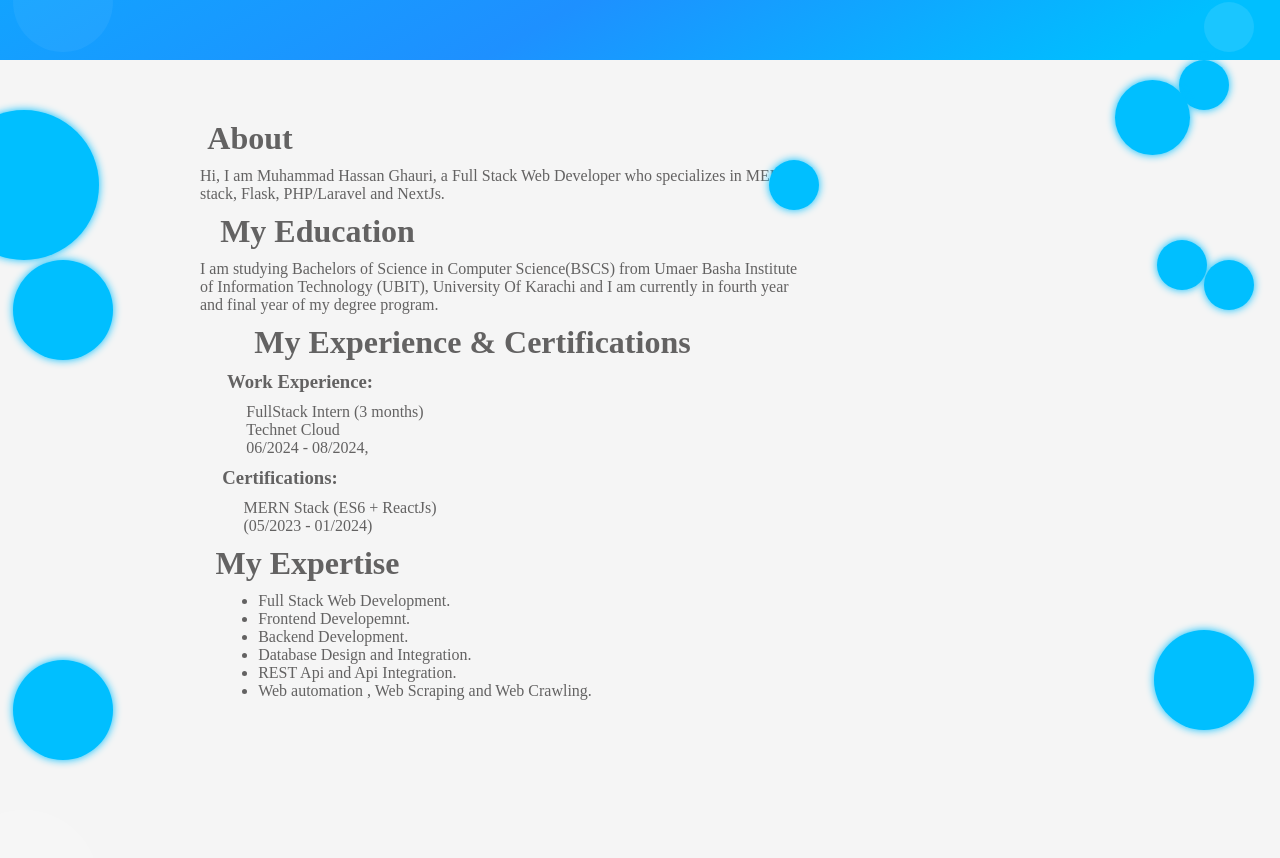
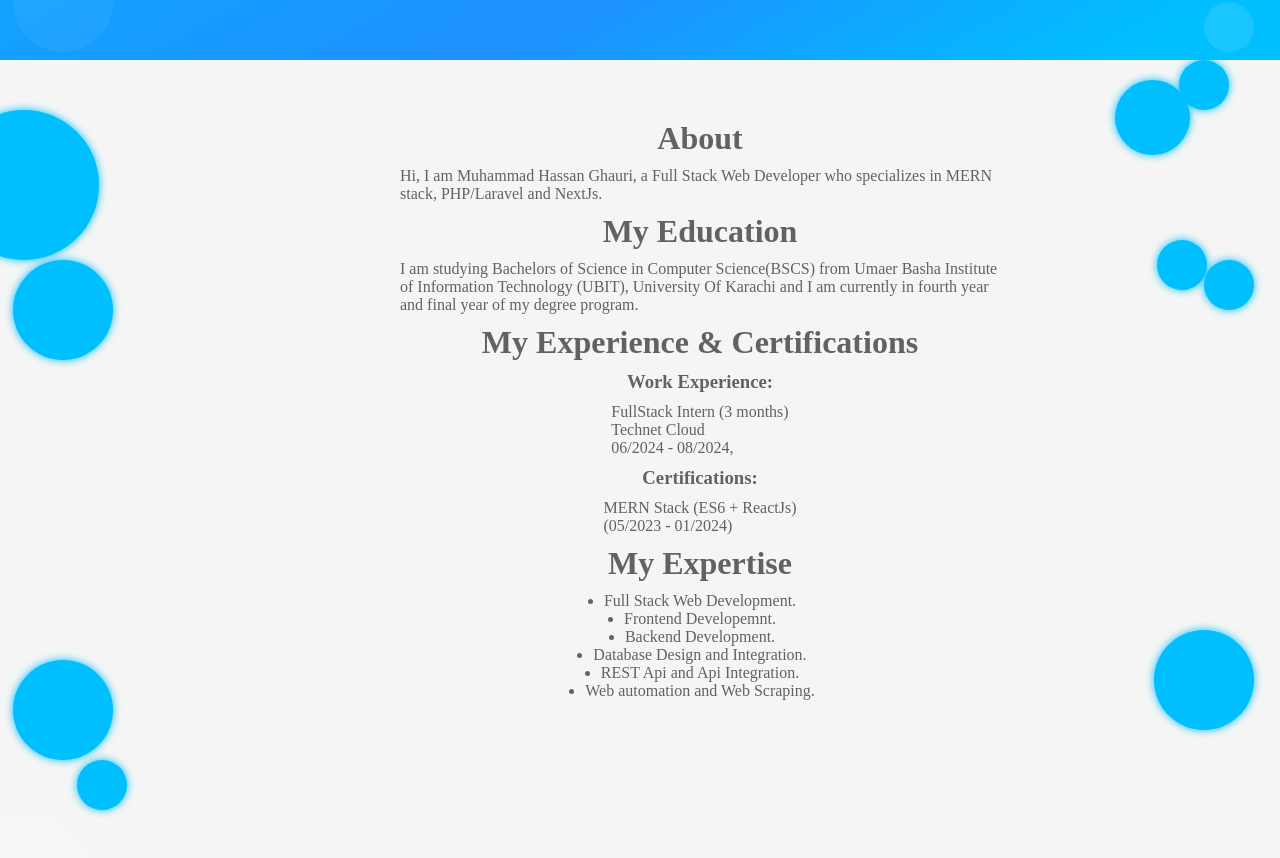
Before and after one commit to HassanGhauri/Porfolio-Website-with-ReactJs, a React (Vite) app: page / in a window 1280 px wide. Shown: the part 740-1598 px from the top of the page. Built offline with nearby package versions, Linux system fonts and the light colour scheme.

Commit message:
fourth commit

```diff
--- a/src/Components/About/About.css
+++ b/src/Components/About/About.css
@@ -15,7 +15,13 @@
     flex-direction: column;
     width: 600px;
     margin-top: 60px;
-    margin-left: 200px;
+    margin-left: 400px;
+}
+.about-content ul{
+    display: flex;
+    justify-content: center;
+    align-items: center;
+    flex-direction: column;
 }
 .about-150 {
     position: absolute;
@@ -76,8 +82,8 @@
 .about-52 {
     position: absolute;
     border-radius: 50%;
-    top: 900px;
-    right: 36%;
+    top: 1500px;
+    left: 6%;
     background: deepskyblue;
     box-shadow: 0px 0px 8px deepskyblue;
     height: 50px;
--- a/src/Components/About/About.jsx
+++ b/src/Components/About/About.jsx
@@ -3,35 +3,42 @@ import React, { useContext } from "react";
 import "./About.css";
 import { PortfolioContext } from "../../Context/PortfolioContext";
 const About = () => {
-  const {Aboutref} =useContext(PortfolioContext);
+  const { Aboutref } = useContext(PortfolioContext);
   return (
     <div ref={Aboutref} className="about">
       <dvi className="about-content">
-        <h1 style={{marginLeft:"-500px"}}>About</h1>
+        <h1>About</h1>
         <p>
           Hi, I am Muhammad Hassan Ghauri, a Full Stack Web Developer who
-          specializes in MERN stack, Flask, PHP/Laravel and NextJs.{" "}
+          specializes in MERN stack, PHP/Laravel and NextJs.{" "}
         </p>
-        <h1 style={{marginLeft:"-365px"}}>My Education</h1>
+        <h1>My Education</h1>
         <p>
           I am studying Bachelors of Science in Computer Science(BSCS) from
           Umaer Basha Institute of Information Technology (UBIT), University Of
           Karachi and I am currently in fourth year and final year of my degree
           program.
         </p>
-        <h1 style={{marginLeft:"-55px"}}>My Experience & Certifications</h1>
-        <h3 style={{marginLeft:"-400px"}}>Work Experience: </h3>
-        <p style={{marginLeft:"-330px"}}> FullStack Intern (3 months) <br /> Technet Cloud <br /> 06/2024 - 08/2024,</p>
-        <h3 style={{marginLeft:"-440px"}}>Certifications: </h3>
-        <p style={{marginLeft:"-320px"}}>MERN Stack (ES6 + ReactJs) <br />(05/2023 - 01/2024)</p>
-        <h1 style={{marginLeft:"-385px"}}>My Expertise</h1>
-        <ul style={{marginLeft:"-150px"}}>
-            <li>Full Stack Web Development.</li>
-            <li>Frontend Developemnt.</li>
-            <li>Backend Development.</li>
-            <li>Database Design and Integration.</li>
-            <li>REST Api and Api Integration.</li>
-            <li>Web automation , Web Scraping and Web Crawling.</li>
+        <h1>My Experience & Certifications</h1>
+        <h3>Work Experience: </h3>
+        <p >
+          {" "}
+          FullStack Intern (3 months) <br /> Technet Cloud <br /> 06/2024 -
+          08/2024,
+        </p>
+        <h3>Certifications: </h3>
+        <p>
+          MERN Stack (ES6 + ReactJs) <br />
+          (05/2023 - 01/2024)
+        </p>
+        <h1>My Expertise</h1>
+        <ul>
+          <li>Full Stack Web Development.</li>
+          <li>Frontend Developemnt.</li>
+          <li>Backend Development.</li>
+          <li>Database Design and Integration.</li>
+          <li>REST Api and Api Integration.</li>
+          <li>Web automation and Web Scraping.</li>
         </ul>
       </dvi>
 
```
